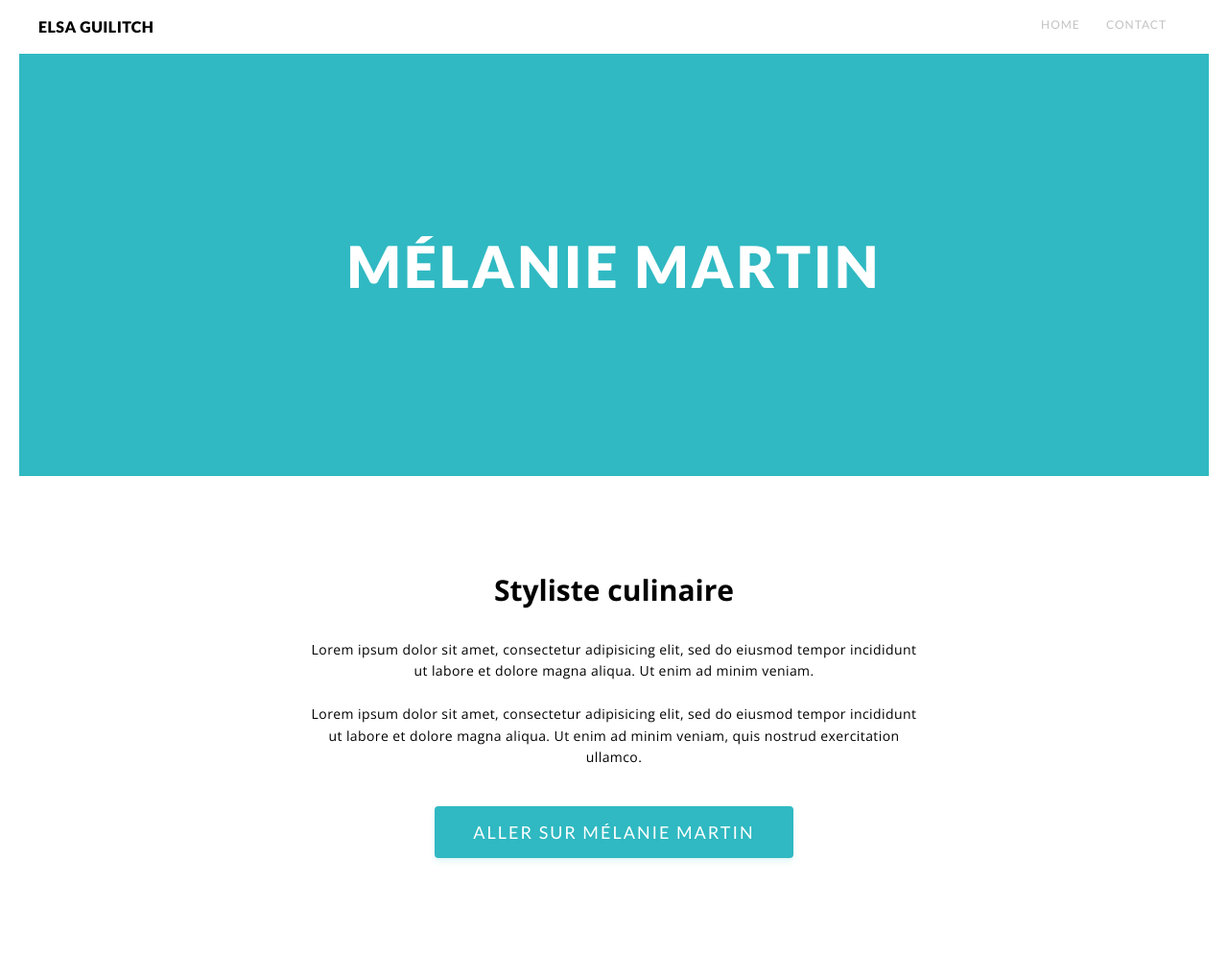
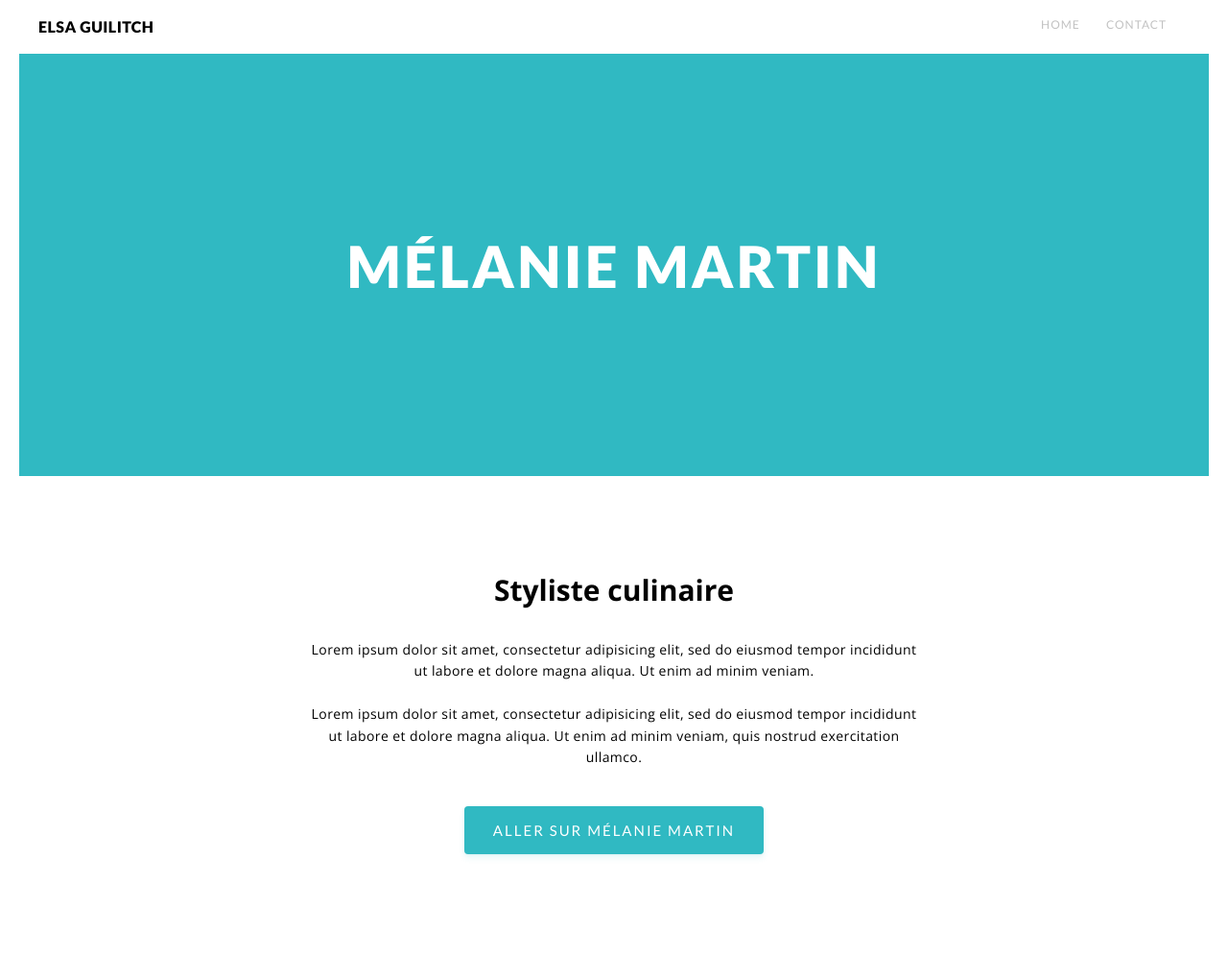
Before and after one commit to ElsaGuilitch/elsaguilitch.github.io, a Jekyll site: the page built from project-martin.md, in a window 1280 px wide. Shown: the top 994 px of the page at 96% size. Built offline with Jekyll 4.4.1, drawn with Linux system fonts in a browser that asks for light colours; grey boxes are pictures that could not be loaded.

Commit message:
Martin ajustement + Footer

```diff
--- /dev/null
+++ b/_includes/footer.html
@@ -0,0 +1,3 @@
+<footer class="footer">
+
+</footer>
--- a/_layouts/default.html
+++ b/_layouts/default.html
@@ -31,5 +31,7 @@
         {% include header.html %}
 
         {{ page.content }}
+
+        {% include footer.html %}
     </body>
 </html>
--- a/_sass/_base.scss
+++ b/_sass/_base.scss
@@ -60,6 +60,11 @@
     }
   }
 
+  footer.footer {
+    height: 40px;
+    background-color: #c1c1c1;
+  }
+
   // ----------------------------------------
 
   // .custom-main-title {
@@ -107,7 +112,7 @@
   }
 
   .custom-button {
-    $size: 54px;
+    $size: 50px;
 
     display: inline-block;
     width: auto;
@@ -115,7 +120,7 @@
     line-height: $size;
     font-family: 'Lato', sans-serif;
     font-weight: 400;
-    font-size: 18px;
+    font-size: 15px;
     letter-spacing: 2px;
     text-align: center;
     text-transform: uppercase;
@@ -125,10 +130,10 @@
     cursor: pointer;
     outline: 0;
     margin: 0 auto;
-    padding: 0 40px;
+    padding: 0 30px;
     vertical-align: middle;
+    box-sizing: border-box;
     @include appearance(none);
-    box-sizing: border-box;
     @include transition(all 0.224s ease-in-out);
 
     &.full.loom {
@@ -198,18 +203,5 @@
     //   &:hover { color: @white; background-color: @black; }
     //   @media @mobile { width: 90%; height: auto; line-height: 1.4em; padding: 14px 10px !important; }
     // }
-
-    // &.full.black {
-    //   padding: 0 30px;
-    //   color: @white;
-    //   background-color: @black;
-    //   border: 2px solid @black;
-
-    //   @transition: ~"color 0.224s ease-in-out, background-color 0.224s ease-in-out";
-    //   .transition(@transition);
-    //   &:hover { color: @black; background-color: @white; }
-    // }
-
-
   }
 }
--- a/_sass/_project-martin.scss
+++ b/_sass/_project-martin.scss
@@ -5,6 +5,7 @@
   }
 
   section.headband-wrapper {
+    display: none;
     height: 240px;
     background-position: center center;
     background-repeat: no-repeat;
--- a/project-martin.md
+++ b/project-martin.md
@@ -12,7 +12,7 @@
     </span>
 </section>
 
-<!-- <section class="headband-wrapper full-width" style="background-image:url('/static/images/projects/martin/melanie-martin-chocolate.jpg');"></section> -->
+<section class="headband-wrapper full-width" style="background-image:url('/static/images/projects/martin/melanie-martin-chocolate.jpg');"></section>
 
 <section class="presentation-wrapper padding-section">
     <h2 class="custom-title center black">Styliste culinaire</h2>
```
